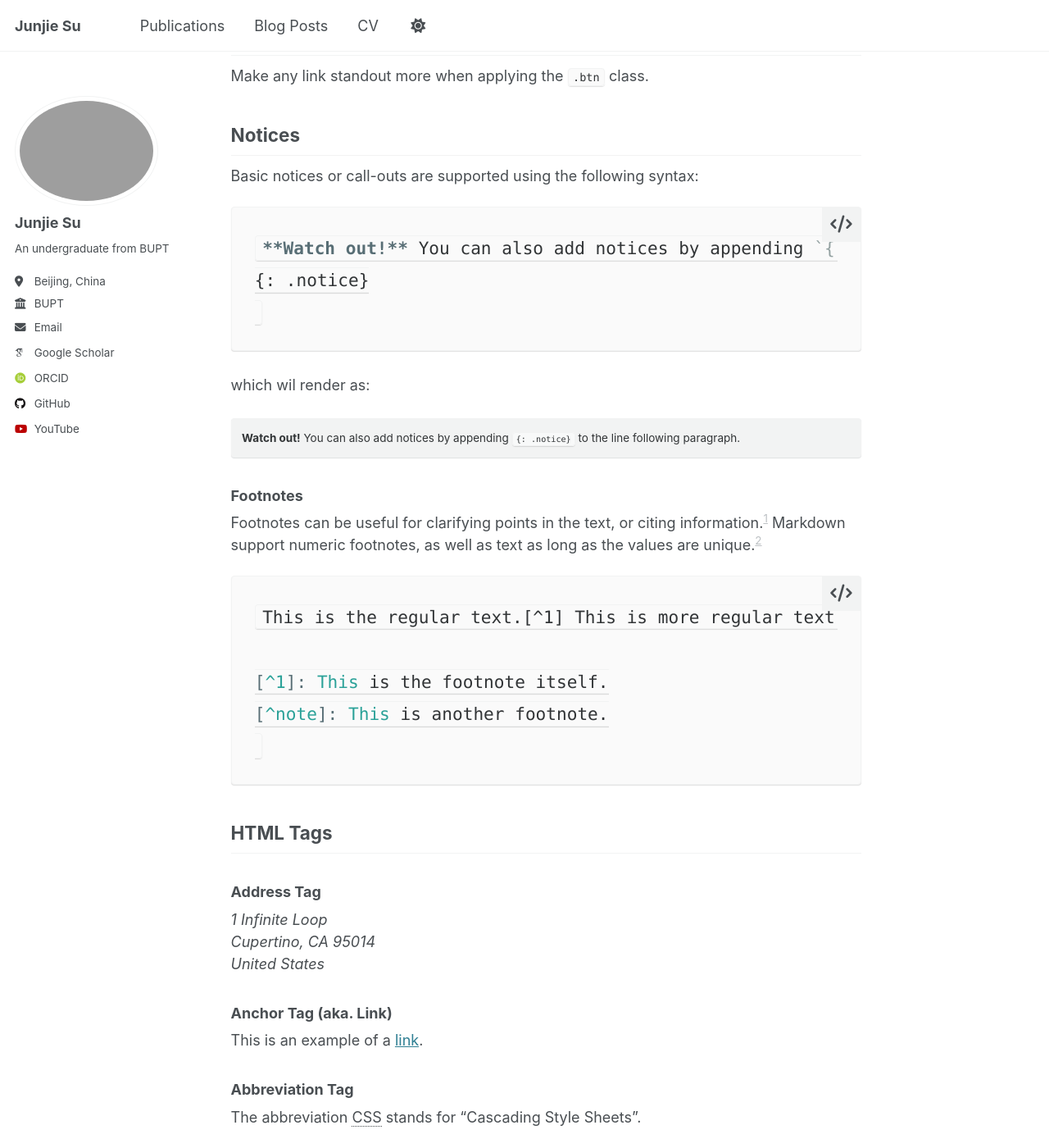
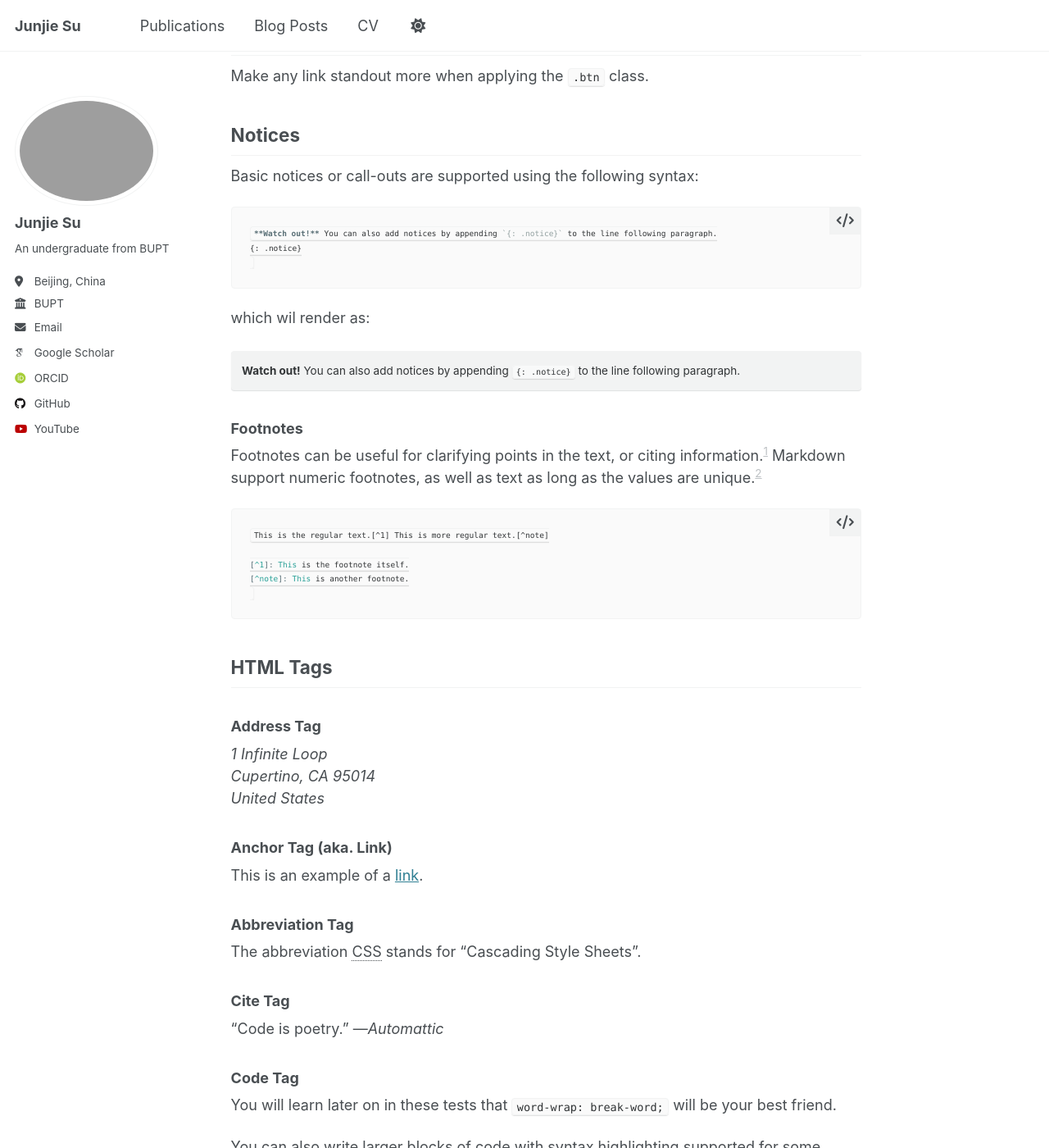
Before and after one commit to Junjie-Su/junjie-su.github.io, a Jekyll site: the page built from _pages/markdown.md, in a window 1280 px wide and 1400 px high, scrolled down 4674 px. Shown: the whole window at 82% size. Built offline with Jekyll 4.4.1, drawn with Linux system fonts in a browser that asks for light colours; emoji names are drawn with the system emoji font; some web fonts are replaced.

Commit message:
update css

```diff
--- a/_sass/_syntax.scss
+++ b/_sass/_syntax.scss
@@ -9,8 +9,9 @@ div.highlighter-rouge, figure.highlight {
   border: 1px solid var(--global-border-color);
   border-radius: $border-radius;
   background-color: var(--global-code-background-color);
-  box-shadow: $box-shadow;
-  font-size: $type-size-3; // 增大字体大小，假设$type-size-3比$type-size-4大
+  // box-shadow: $box-shadow;
+  font-size: $type-size-4;
+  font-weight: 300;
 
   &:before {
     position: absolute;
@@ -29,14 +30,12 @@ div.highlighter-rouge, figure.highlight {
   .highlight {
     margin: 0;
     font-family: $monospace;
-    font-size: $type-size-5; // 增大字体大小，假设$type-size-5比$type-size-6大
-    line-height: 1.4; // 调整行间距，使其更紧凑
+    font-size: $type-size-6;
+    line-height: 1.4;
   }
 }
 
-.highlight table td {
-  padding: 2px; // 减少单元格内的padding，去除每行代码中间的间隔
-}
+.highlight table td { padding: 5px; }
 .highlight table pre { margin: 0; }
 
 
```
